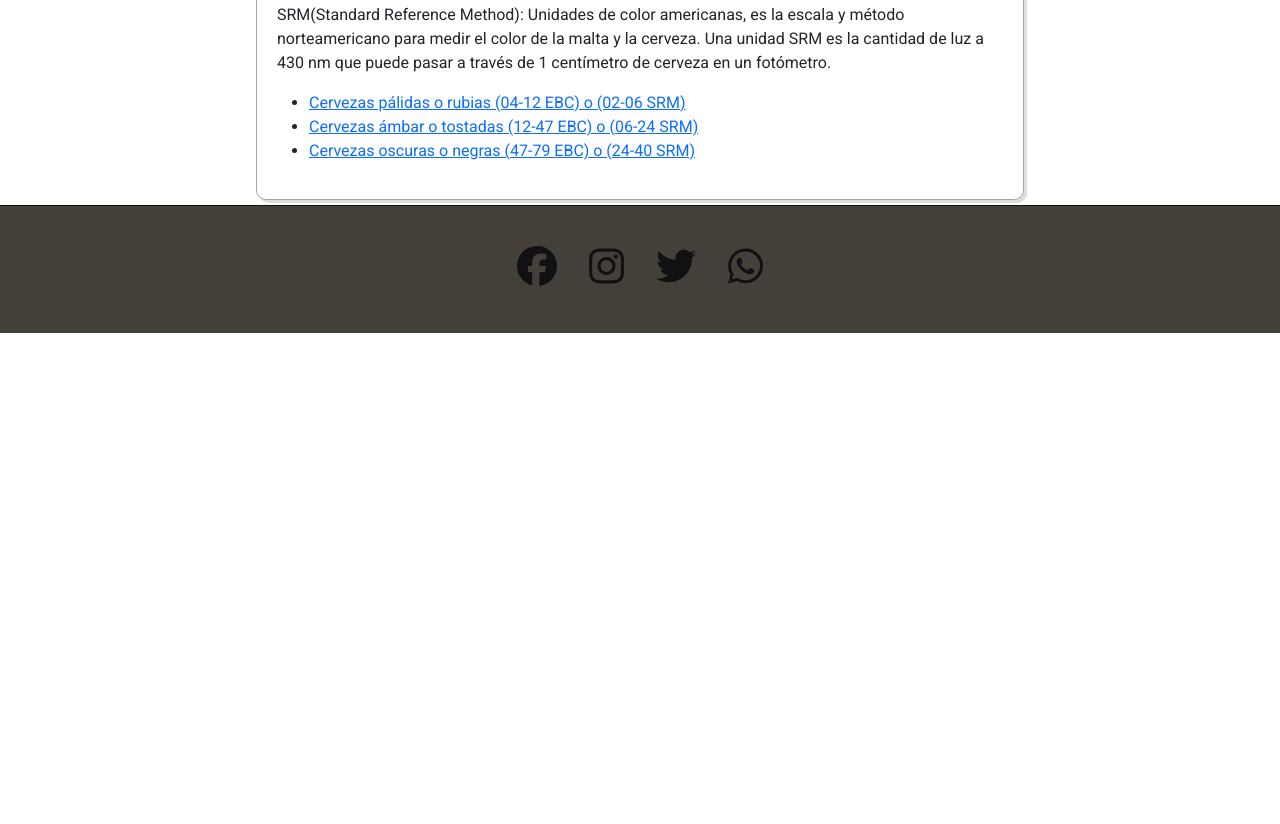
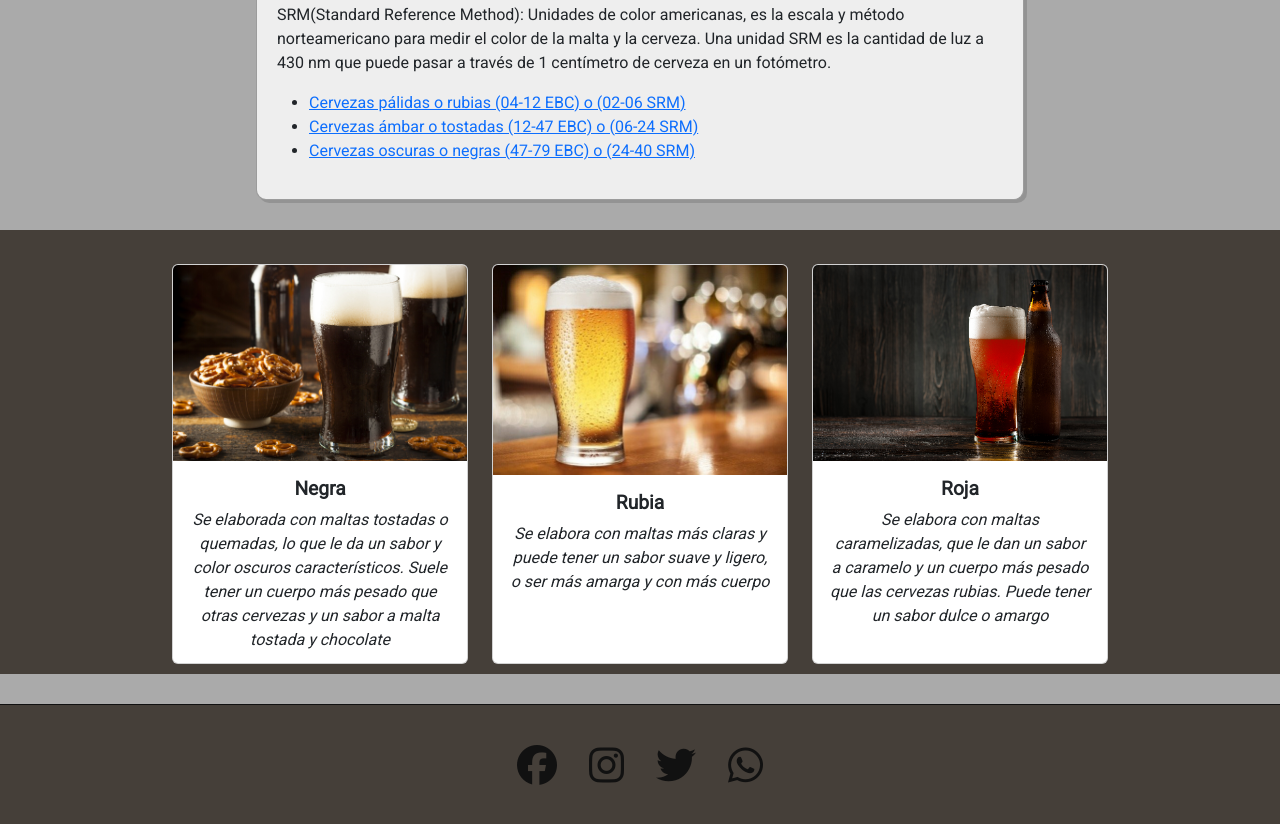
Before and after one commit to EricNegreido/proyecto-final, a plain HTML site: page sections/cervezas.html in a window 1280 px wide. Shown: the part 1700-2524 px from the top of the page. Before the commit the page ends 2033 px from the top, so only its background shows below. Drawn offline with nearby package versions, Linux system fonts and the light colour scheme.

Commit message:
section cerveza

```diff
--- a/scss/_cerveza.scss
+++ b/scss/_cerveza.scss
@@ -6,10 +6,13 @@
     border-radius: 10px;
     box-shadow: 3px 3px #0002;
     padding: 20px;
-    h1{
+    background-color: $color-fondo-texto;
+
+    h1 {
         text-align: center;
     }
-    h2{
+
+    h2 {
         font-weight: $texto-bold;
     }
 
@@ -32,11 +35,34 @@
     color: $color-texto;
 }
 
-.img-cerveza{
-    h1{
+.img-cerveza {
+    h1 {
         @include animation();
     }
-    p{
+
+    p {
         @include animation();
     }
 }
+
+.galeria-cerveza {
+    align-items: center;
+    justify-content: center;
+    margin: 30px 0;
+    background-color: $color-detalle-1;
+
+    .carta {
+        margin: 10px auto;
+        text-align: center;
+
+        h5 {
+            font-size: 1rem;
+            font-weight: $texto-bold;
+        }
+
+        p {
+            font-size: .8rem;
+            font-style: italic;
+        }
+    }
+}
--- a/scss/_header.scss
+++ b/scss/_header.scss
@@ -10,6 +10,8 @@
 
     .navbar {
         background-color: $color-principal;
+        border-bottom: 1px solid #000;
+
         .navbar-menu {
             .color-nav {
                 color: $color-texto;
--- a/scss/_main.scss
+++ b/scss/_main.scss
@@ -1,4 +1,4 @@
-.main-principal{
+.main-principal {
     width: 90%;
     margin: 10px auto;
     border: solid 1px #5558;
@@ -6,7 +6,8 @@
     box-shadow: 2px 2px #0002;
     padding: 20px;
     background-color: #eee;
-    h2{
+
+    h2 {
         font-weight: $texto-bold;
     }
 }
--- a/scss/_mediaQ.scss
+++ b/scss/_mediaQ.scss
@@ -25,9 +25,11 @@
 
     .main-cont {
         @include media-tablet;
+
         .main-carta {
             width: 80%;
             margin: 10px auto;
+
             .carta-presentacion {
                 height: 45vh;
 
@@ -70,6 +72,21 @@
             }
         }
     }
+
+    .galeria-cerveza {
+        .carta {
+            height: 50vh;
+
+            h5 {
+                font-size: 1.2rem;
+            }
+
+            p {
+                font-size: 1rem;
+            }
+        }
+    }
+
 }
 
 /* DESKTOP */
@@ -145,4 +162,10 @@
             margin: 5px auto;
         }
     }
+
+    .galeria-cerveza {
+        .carta {
+            height: 50vh;
+        }
+    }
 }
--- a/scss/_sobreNosotros.scss
+++ b/scss/_sobreNosotros.scss
@@ -1,4 +1,4 @@
-.sobre-nosotros{
+.sobre-nosotros {
     width: 90%;
     margin: 10px auto;
     border: solid 1px #5558;
@@ -6,7 +6,8 @@
     box-shadow: 2px 2px #0002;
     padding: 20px;
     background-color: #ddd;
-    h2{
+
+    h2 {
         font-weight: $texto-bold;
     }
 
--- a/scss/_variables.scss
+++ b/scss/_variables.scss
@@ -5,4 +5,5 @@ $color-principal: rgba(69, 63, 57, 0.8);
 $color-fondo: #aaa;
 $color-detalle-1:  rgba(69, 63, 57);
 $color-detalle-2: #fff;
+$color-fondo-texto: #eee;
 $texto-bold: bold;
--- a/sections/cervezas.html
+++ b/sections/cervezas.html
@@ -5,11 +5,14 @@
     <meta charset="UTF-8">
     <meta http-equiv="X-UA-Compatible" content="IE=edge">
     <meta name="viewport" content="width=device-width, initial-scale=1.0">
-    <meta name="description" content="escubre el fascinante mundo de las cervezas en nuestra página. Te ofrecemos una amplia selección de variedades, desde las clásicas hasta las más innovadoras, incluyendo marcas internacionales y cervezas artesanales.">
-    <meta name="keywords" content="cervezas, variedades de cervezas, cervezas artesanales, marcas de cervezas, cervezas internacionales, cata de cervezas, Artesanales">
-    <link rel="stylesheet" href="../css/style.css">
+    <meta name="description"
+        content="escubre el fascinante mundo de las cervezas en nuestra página. Te ofrecemos una amplia selección de variedades, desde las clásicas hasta las más innovadoras, incluyendo marcas internacionales y cervezas artesanales.">
+    <meta name="keywords"
+        content="cervezas, variedades de cervezas, cervezas artesanales, marcas de cervezas, cervezas internacionales, cata de cervezas, Artesanales">
+
     <link href="https://cdn.jsdelivr.net/npm/bootstrap@5.3.0-alpha1/dist/css/bootstrap.min.css" rel="stylesheet"
         integrity="sha384-GLhlTQ8iRABdZLl6O3oVMWSktQOp6b7In1Zl3/Jr59b6EGGoI1aFkw7cmDA6j6gD" crossorigin="anonymous">
+    <link rel="stylesheet" href="../css/style.css">
     <link rel="icon" type="image/x-icon" href="../img/logo.png" />
     <title>Cervezas Rubia, Roja, Negra</title>
 </head>
@@ -90,7 +93,8 @@
         <p>
 
             SRM(Standard Reference Method): Unidades de color americanas,
-            es la escala y método norteamericano para medir el color de la malta y la cerveza. Una unidad SRM es la cantidad
+            es la escala y método norteamericano para medir el color de la malta y la cerveza. Una unidad SRM es la
+            cantidad
             de luz a 430 nm que puede pasar a través de 1 centímetro de cerveza en un fotómetro.
         </p>
 
@@ -102,10 +106,38 @@
 
 
     </main>
-    <section class=" row galeria-cerveza justify-content-center">
-        <a href="#" class="col-sm-4 col-md-3 col-lg-2 cerveza1"></a>
-        <a href="#" class="col-sm-4 col-md-3 col-lg-2 cerveza2"></a>
-        <a href="#" class="col-sm-4 col-md-3 col-lg-2 cerveza3"></a>
+    <section class=" galeria-cerveza  row row-cols-1 row-cols-md-3 g-4">
+        <div class="col col-xs-10 col-sm-8 col-md-3">
+            <div class="carta card">
+                <img src="../img/negra.jpg" class="card-img-top" alt="Pinta de cerveza negra">
+                <div class="card-body">
+                    <h5 class="card-title">Negra</h5>
+                    <p class="card-text"> Se elaborada con maltas tostadas o quemadas, lo que le da un sabor y color
+                        oscuros característicos. Suele tener un cuerpo más pesado que otras cervezas y un sabor a malta
+                        tostada y chocolate</p>
+                </div>
+            </div>
+        </div>
+        <div class="col col-xs-10 col-sm-8 col-md-3">
+            <div class="carta card">
+                <img src="../img/cervezaRubia.jpg" class="card-img-top" alt="Pinta de cerveza rubia">
+                <div class="card-body">
+                    <h5 class="card-title">Rubia</h5>
+                    <p class="card-text">Se elabora con maltas más claras y puede tener un sabor suave y ligero, o ser
+                        más amarga y con más cuerpo</p>
+                </div>
+            </div>
+        </div>
+        <div class="col col-xs-10 col-sm-8 col-md-3">
+            <div class="carta card">
+                <img src="../img/roja.png" class="carta-img card-img-top" alt="Pinta de cerveza roja">
+                <div class="card-body">
+                    <h5 class="card-title">Roja</h5>
+                    <p class="card-text">Se elabora con maltas caramelizadas, que le dan un sabor a caramelo y un cuerpo
+                        más pesado que las cervezas rubias. Puede tener un sabor dulce o amargo</p>
+                </div>
+            </div>
+        </div>
     </section>
     <footer class="container-fluid footer">
         <ul class="nav justify-content-center">
```
Also changed, not shown: index.html (+2 -1 lines), scss/_carrousel.scss (+14 -10 lines), scss/_cartas.scss (+18 -13 lines), scss/_contacto.scss (+6 -3 lines), scss/_footer.scss (+9 -6 lines), scss/stylesass.scss (+7 -4 lines), sections/conAlcohol.html (+4 -2 lines), sections/contacto.html (+4 -2 lines), sections/sinAlcohol.html (+4 -2 lines), css/style.css, img/cervezaRubia.jpg (added), 1 other file.
